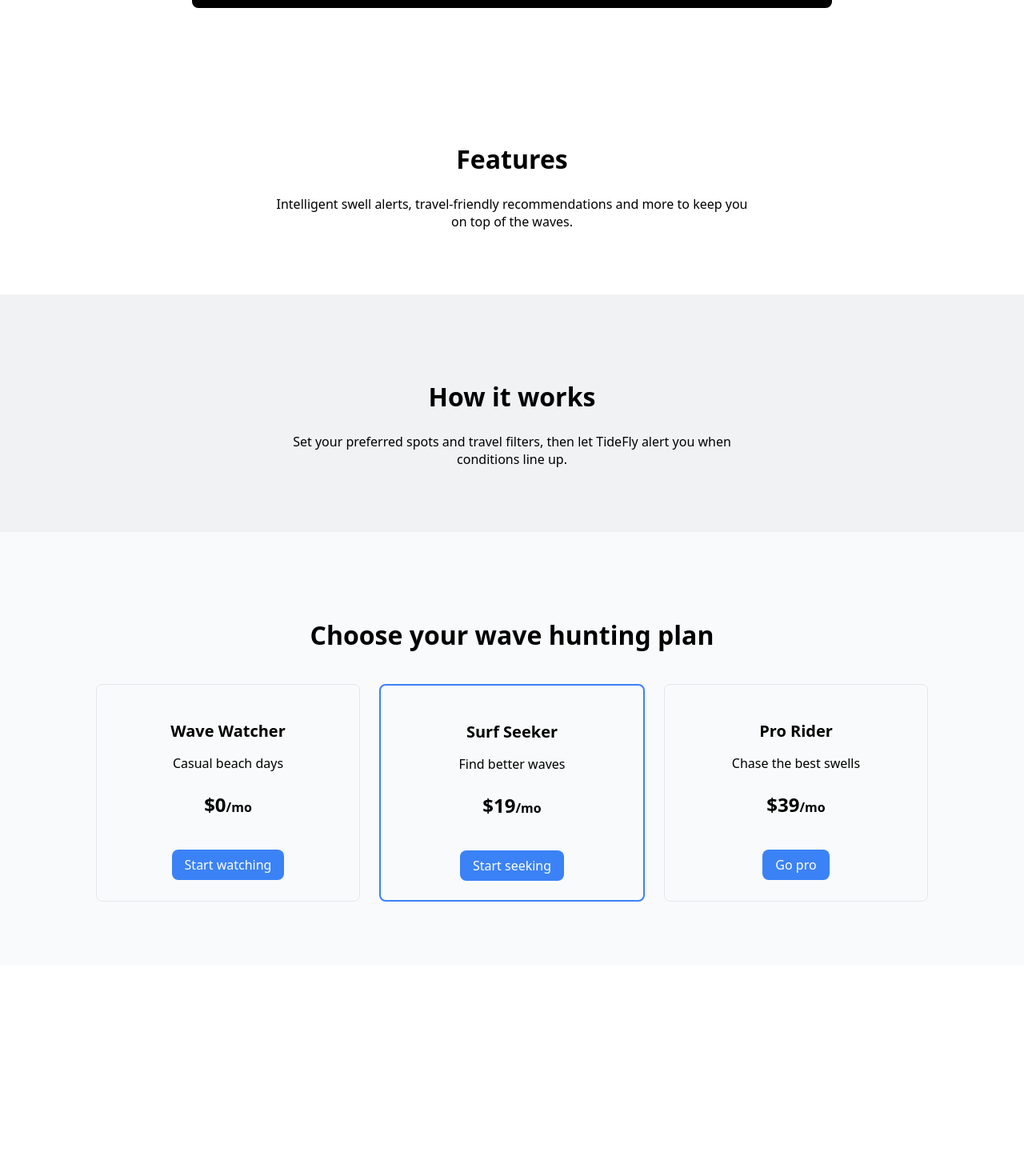
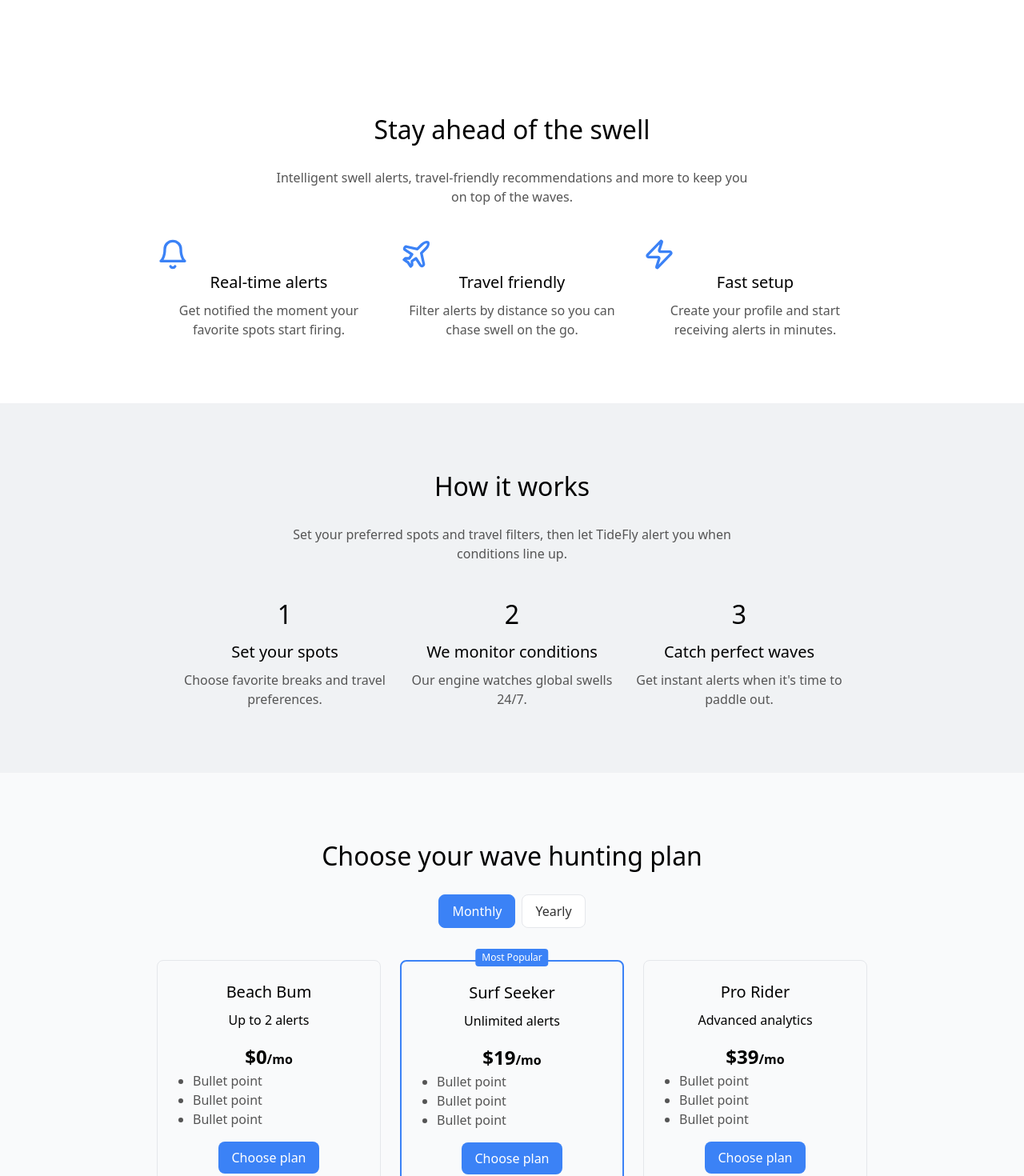
Before and after one commit to arincon000/TideFly, a Next.js app in the folder vercel-app/: page / in a window 1280 px wide. Shown: the part 875-2345 px from the top of the page at 80% size. Before the commit the page ends 2082 px from the top, so only its background shows below. Built offline with nearby package versions, Linux system fonts and the light colour scheme.

Commit message:
feat: flesh out landing page

```diff
--- a/vercel-app/app/page.tsx
+++ b/vercel-app/app/page.tsx
@@ -1,4 +1,11 @@
+"use client";
+
+import { useState } from "react";
+import { Bell, Plane, Zap } from "lucide-react";
+
 export default function LandingPage() {
+  const [billing, setBilling] = useState<"monthly" | "yearly">("monthly");
+
   return (
     <div>
       <nav
@@ -9,7 +16,7 @@ export default function LandingPage() {
           padding: "16px 32px",
         }}
       >
-        <div style={{ fontWeight: 600 }}>TideFly</div>
+        <div style={{ fontWeight: 700, color: "#3b82f6" }}>TideFly</div>
         <div style={{ display: "flex", gap: 24 }}>
           <a href="#features">Features</a>
           <a href="#pricing">Pricing</a>
@@ -103,29 +110,133 @@ export default function LandingPage() {
       </main>
       <section id="features" style={{ padding: "80px 16px" }}>
         <h2 style={{ textAlign: "center", fontSize: 32, marginBottom: 24 }}>
-          Features
+          Stay ahead of the swell
         </h2>
-        <p style={{ textAlign: "center", maxWidth: 600, margin: "0 auto" }}>
+        <p
+          style={{
+            textAlign: "center",
+            maxWidth: 600,
+            margin: "0 auto 40px",
+            color: "#555",
+          }}
+        >
           Intelligent swell alerts, travel-friendly recommendations and more to
           keep you on top of the waves.
         </p>
+        <div
+          style={{
+            display: "flex",
+            justifyContent: "center",
+            gap: 24,
+            flexWrap: "wrap",
+          }}
+        >
+          <div style={{ width: 280, textAlign: "center" }}>
+            <Bell size={40} color="#3b82f6" />
+            <h3 style={{ fontSize: 20, marginBottom: 8 }}>Real-time alerts</h3>
+            <p style={{ color: "#555" }}>
+              Get notified the moment your favorite spots start firing.
+            </p>
+          </div>
+          <div style={{ width: 280, textAlign: "center" }}>
+            <Plane size={40} color="#3b82f6" />
+            <h3 style={{ fontSize: 20, marginBottom: 8 }}>Travel friendly</h3>
+            <p style={{ color: "#555" }}>
+              Filter alerts by distance so you can chase swell on the go.
+            </p>
+          </div>
+          <div style={{ width: 280, textAlign: "center" }}>
+            <Zap size={40} color="#3b82f6" />
+            <h3 style={{ fontSize: 20, marginBottom: 8 }}>Fast setup</h3>
+            <p style={{ color: "#555" }}>
+              Create your profile and start receiving alerts in minutes.
+            </p>
+          </div>
+        </div>
       </section>
       <section id="how" style={{ padding: "80px 16px", background: "#f0f2f4" }}>
         <h2 style={{ textAlign: "center", fontSize: 32, marginBottom: 24 }}>
           How it works
         </h2>
-        <p style={{ textAlign: "center", maxWidth: 600, margin: "0 auto" }}>
+        <p
+          style={{ textAlign: "center", maxWidth: 600, margin: "0 auto 40px", color: "#555" }}
+        >
           Set your preferred spots and travel filters, then let TideFly alert you
           when conditions line up.
         </p>
+        <div
+          style={{
+            display: "flex",
+            justifyContent: "center",
+            gap: 24,
+            flexWrap: "wrap",
+          }}
+        >
+          <div style={{ width: 260, textAlign: "center" }}>
+            <div style={{ fontSize: 32, marginBottom: 8 }}>1</div>
+            <h3 style={{ fontSize: 20, marginBottom: 8 }}>Set your spots</h3>
+            <p style={{ color: "#555" }}>
+              Choose favorite breaks and travel preferences.
+            </p>
+          </div>
+          <div style={{ width: 260, textAlign: "center" }}>
+            <div style={{ fontSize: 32, marginBottom: 8 }}>2</div>
+            <h3 style={{ fontSize: 20, marginBottom: 8 }}>We monitor conditions</h3>
+            <p style={{ color: "#555" }}>
+              Our engine watches global swells 24/7.
+            </p>
+          </div>
+          <div style={{ width: 260, textAlign: "center" }}>
+            <div style={{ fontSize: 32, marginBottom: 8 }}>3</div>
+            <h3 style={{ fontSize: 20, marginBottom: 8 }}>Catch perfect waves</h3>
+            <p style={{ color: "#555" }}>
+              Get instant alerts when it's time to paddle out.
+            </p>
+          </div>
+        </div>
       </section>
       <section
         id="pricing"
         style={{ padding: "80px 16px", background: "#f9fafb" }}
       >
-        <h2 style={{ textAlign: "center", fontSize: 32, marginBottom: 40 }}>
+        <h2 style={{ textAlign: "center", fontSize: 32, marginBottom: 24 }}>
           Choose your wave hunting plan
         </h2>
+        <div
+          style={{
+            display: "flex",
+            justifyContent: "center",
+            gap: 8,
+            marginBottom: 40,
+          }}
+        >
+          <button
+            onClick={() => setBilling("monthly")}
+            style={{
+              padding: "8px 16px",
+              borderRadius: 8,
+              border:
+                billing === "monthly" ? "1px solid #3b82f6" : "1px solid #e5e7eb",
+              background: billing === "monthly" ? "#3b82f6" : "white",
+              color: billing === "monthly" ? "white" : "#333",
+            }}
+          >
+            Monthly
+          </button>
+          <button
+            onClick={() => setBilling("yearly")}
+            style={{
+              padding: "8px 16px",
+              borderRadius: 8,
+              border:
+                billing === "yearly" ? "1px solid #3b82f6" : "1px solid #e5e7eb",
+              background: billing === "yearly" ? "#3b82f6" : "white",
+              color: billing === "yearly" ? "white" : "#333",
+            }}
+          >
+            Yearly
+          </button>
+        </div>
         <div
           style={{
             display: "flex",
@@ -143,11 +254,26 @@ export default function LandingPage() {
               textAlign: "center",
             }}
           >
-            <h3 style={{ fontSize: 20, marginBottom: 8 }}>Wave Watcher</h3>
-            <p style={{ marginBottom: 16 }}>Casual beach days</p>
+            <h3 style={{ fontSize: 20, marginBottom: 8 }}>Beach Bum</h3>
+            <p style={{ marginBottom: 16 }}>Up to 2 alerts</p>
             <p style={{ fontSize: 24, fontWeight: 600 }}>
-              $0<span style={{ fontSize: 16 }}>/mo</span>
+              ${billing === "monthly" ? "0" : "0"}
+              <span style={{ fontSize: 16 }}>
+                /{billing === "monthly" ? "mo" : "yr"}
+              </span>
             </p>
+            <ul
+              style={{
+                textAlign: "left",
+                listStyle: "disc",
+                paddingLeft: 20,
+                color: "#555",
+              }}
+            >
+              <li>Bullet point</li>
+              <li>Bullet point</li>
+              <li>Bullet point</li>
+            </ul>
             <a
               href="/auth"
               style={{
@@ -160,11 +286,12 @@ export default function LandingPage() {
                 textDecoration: "none",
               }}
             >
-              Start watching
+              Choose plan
             </a>
           </div>
           <div
             style={{
+              position: "relative",
               border: "2px solid #3b82f6",
               borderRadius: 8,
               padding: 24,
@@ -172,11 +299,41 @@ export default function LandingPage() {
               textAlign: "center",
             }}
           >
+            <div
+              style={{
+                position: "absolute",
+                top: -16,
+                left: "50%",
+                transform: "translateX(-50%)",
+                background: "#3b82f6",
+                color: "white",
+                padding: "2px 8px",
+                borderRadius: 4,
+                fontSize: 12,
+              }}
+            >
+              Most Popular
+            </div>
             <h3 style={{ fontSize: 20, marginBottom: 8 }}>Surf Seeker</h3>
-            <p style={{ marginBottom: 16 }}>Find better waves</p>
+            <p style={{ marginBottom: 16 }}>Unlimited alerts</p>
             <p style={{ fontSize: 24, fontWeight: 600 }}>
-              $19<span style={{ fontSize: 16 }}>/mo</span>
+              ${billing === "monthly" ? "19" : "190"}
+              <span style={{ fontSize: 16 }}>
+                /{billing === "monthly" ? "mo" : "yr"}
+              </span>
             </p>
+            <ul
+              style={{
+                textAlign: "left",
+                listStyle: "disc",
+                paddingLeft: 20,
+                color: "#555",
+              }}
+            >
+              <li>Bullet point</li>
+              <li>Bullet point</li>
+              <li>Bullet point</li>
+            </ul>
             <a
               href="/auth"
               style={{
@@ -189,7 +346,7 @@ export default function LandingPage() {
                 textDecoration: "none",
               }}
             >
-              Start seeking
+              Choose plan
             </a>
           </div>
           <div
@@ -202,10 +359,25 @@ export default function LandingPage() {
             }}
           >
             <h3 style={{ fontSize: 20, marginBottom: 8 }}>Pro Rider</h3>
-            <p style={{ marginBottom: 16 }}>Chase the best swells</p>
+            <p style={{ marginBottom: 16 }}>Advanced analytics</p>
             <p style={{ fontSize: 24, fontWeight: 600 }}>
-              $39<span style={{ fontSize: 16 }}>/mo</span>
+              ${billing === "monthly" ? "39" : "390"}
+              <span style={{ fontSize: 16 }}>
+                /{billing === "monthly" ? "mo" : "yr"}
+              </span>
             </p>
+            <ul
+              style={{
+                textAlign: "left",
+                listStyle: "disc",
+                paddingLeft: 20,
+                color: "#555",
+              }}
+            >
+              <li>Bullet point</li>
+              <li>Bullet point</li>
+              <li>Bullet point</li>
+            </ul>
             <a
               href="/auth"
               style={{
@@ -218,7 +390,7 @@ export default function LandingPage() {
                 textDecoration: "none",
               }}
             >
-              Go pro
+              Choose plan
             </a>
           </div>
         </div>
--- a/vercel-app/package.json
+++ b/vercel-app/package.json
@@ -17,6 +17,9 @@
   "devDependencies": {
     "@types/node": "20.14.10",
     "@types/react": "18.3.3",
+    "autoprefixer": "^10.4.21",
+    "postcss": "^8.5.6",
+    "tailwindcss": "^3.4.4",
     "typescript": "5.5.3"
   }
 }
```
Also changed, not shown: 1 other file (tests, documents, lock files or other folders).
